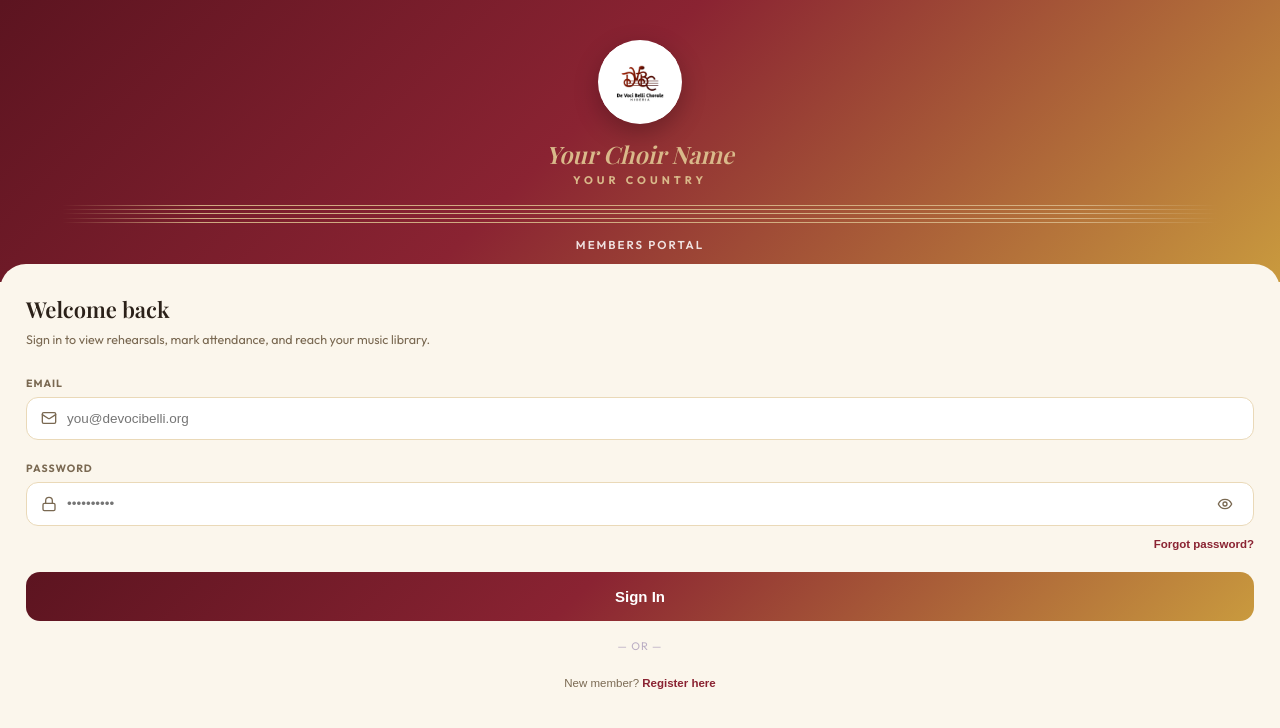
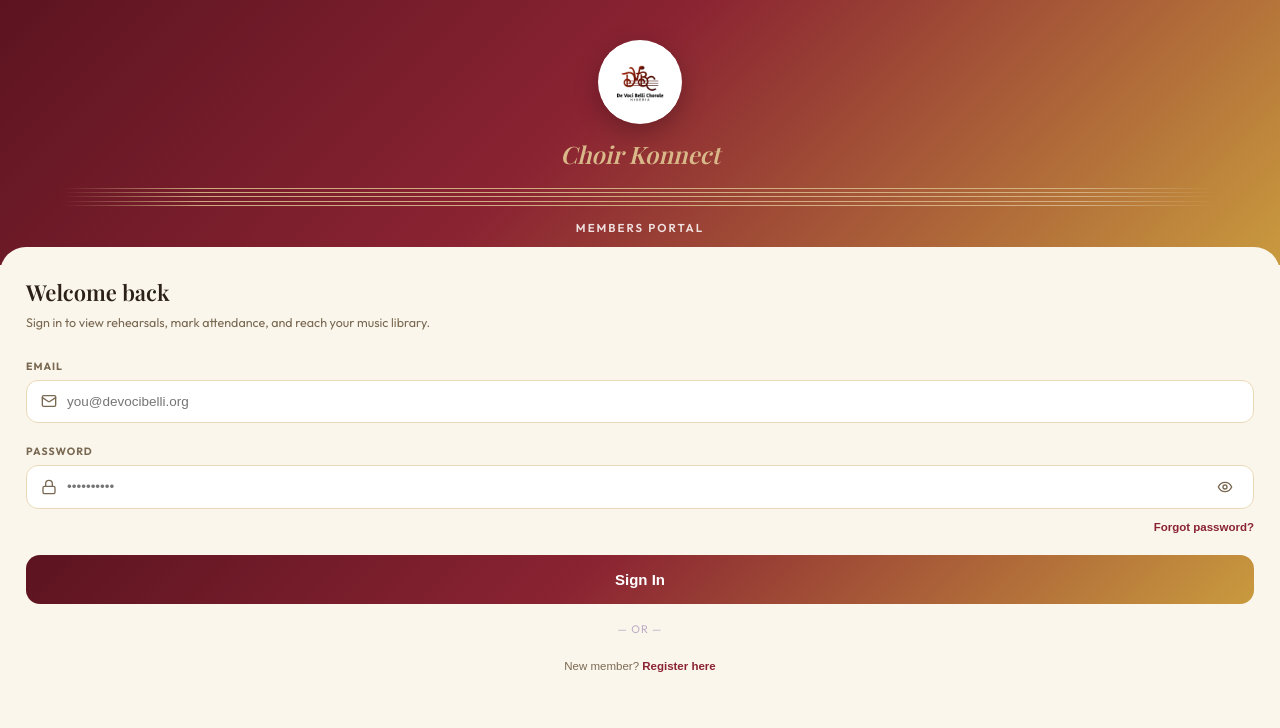
Before and after one commit to Lexyfirenze/choir-konnect-template, a React (Vite) app: page / in a window 1280 px wide. Shown: the top 728 px of the page. Built offline with nearby package versions, Linux system fonts and the light colour scheme; a web font is replaced by a local one.

Commit message:
Set choir name to Choir Konnect

```diff
--- a/src/config.js
+++ b/src/config.js
@@ -2,9 +2,9 @@
 /* Edit everything in this file to brand the app for your own choir.  */
 /* Nothing in App.jsx should need to change for a rebrand — it all reads from here. */
 
-export const CHOIR_NAME = "Your Choir Name";          // full name, shown on auth screens
-export const CHOIR_NAME_SHORT = "Your Choir";          // short name, used in filenames/print titles/onboarding
-export const CHOIR_COUNTRY = "YOUR COUNTRY";           // small caps label under the logo on auth screens
+export const CHOIR_NAME = "Choir Konnect";          // full name, shown on auth screens
+export const CHOIR_NAME_SHORT = "Choir Konnect";          // short name, used in filenames/print titles/onboarding
+export const CHOIR_COUNTRY = "";           // small caps label under the logo on auth screens
 
 // Paste your own WhatsApp group invite link (or leave blank to hide the WhatsApp button)
 export const WHATSAPP_GROUP_LINK = "";
```
